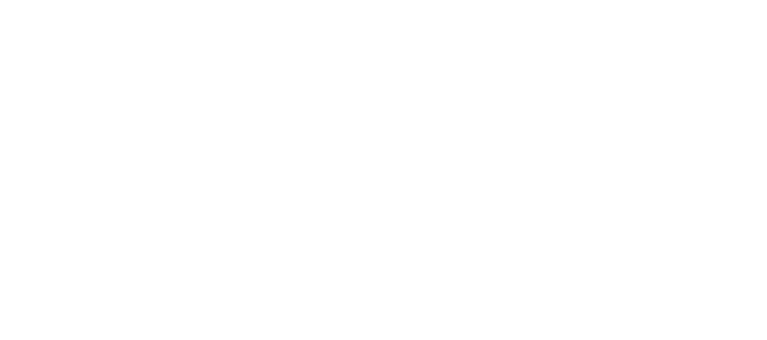
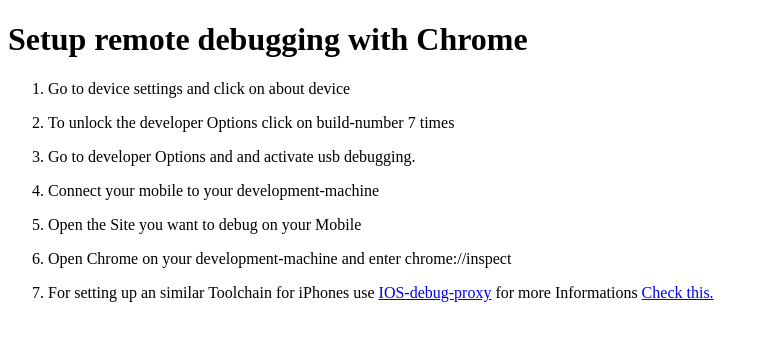
Before and after one commit to PatchesOhoulihan/notes-udacity, a plain HTML site: page Website Performance Optimisation/index.html in a window 1280 px wide. Shown: the whole page, without its empty margins (0-767 px from the left). Drawn offline with Linux system fonts and the light colour scheme.

Commit message:
FEATURE: Beginn Course: Website Performance Optimisation.

```diff
--- a/Website Performance Optimisation/index.html
+++ b/Website Performance Optimisation/index.html
@@ -7,6 +7,29 @@
   <title>Udacity- Website Performance Optimisation</title>
 </head>
 <body>
-
+  <h1>Setup remote debugging with Chrome</h1>
+  <ol>
+    <li>
+      <p>Go to device settings and click on about device</p>
+    </li>
+    <li>
+      <p>To unlock the developer Options click on build-number 7 times</p>
+    </li>
+    <li>
+      <p>Go to developer Options and and activate usb debugging.</p>
+    </li>
+    <li>
+      <p>Connect your mobile to your development-machine</p>
+    </li>
+    <li>
+      <p>Open the Site you want to debug on your Mobile</p>
+    </li>
+    <li>
+      <p>Open Chrome on your development-machine and enter chrome://inspect</p>
+    </li>
+    <li>
+      <p>For setting up an similar Toolchain for iPhones use <a href=" https://github.com/google/ios-webkit-debug-proxy">IOS-debug-proxy</a> for more Informations <a href="https://www.smashingmagazine.com/2014/09/testing-mobile-emulators-simulators-remote-debugging/2/">Check this.</a></p>
+    </li>
+  </ol>
 </body>
 </html>
```
